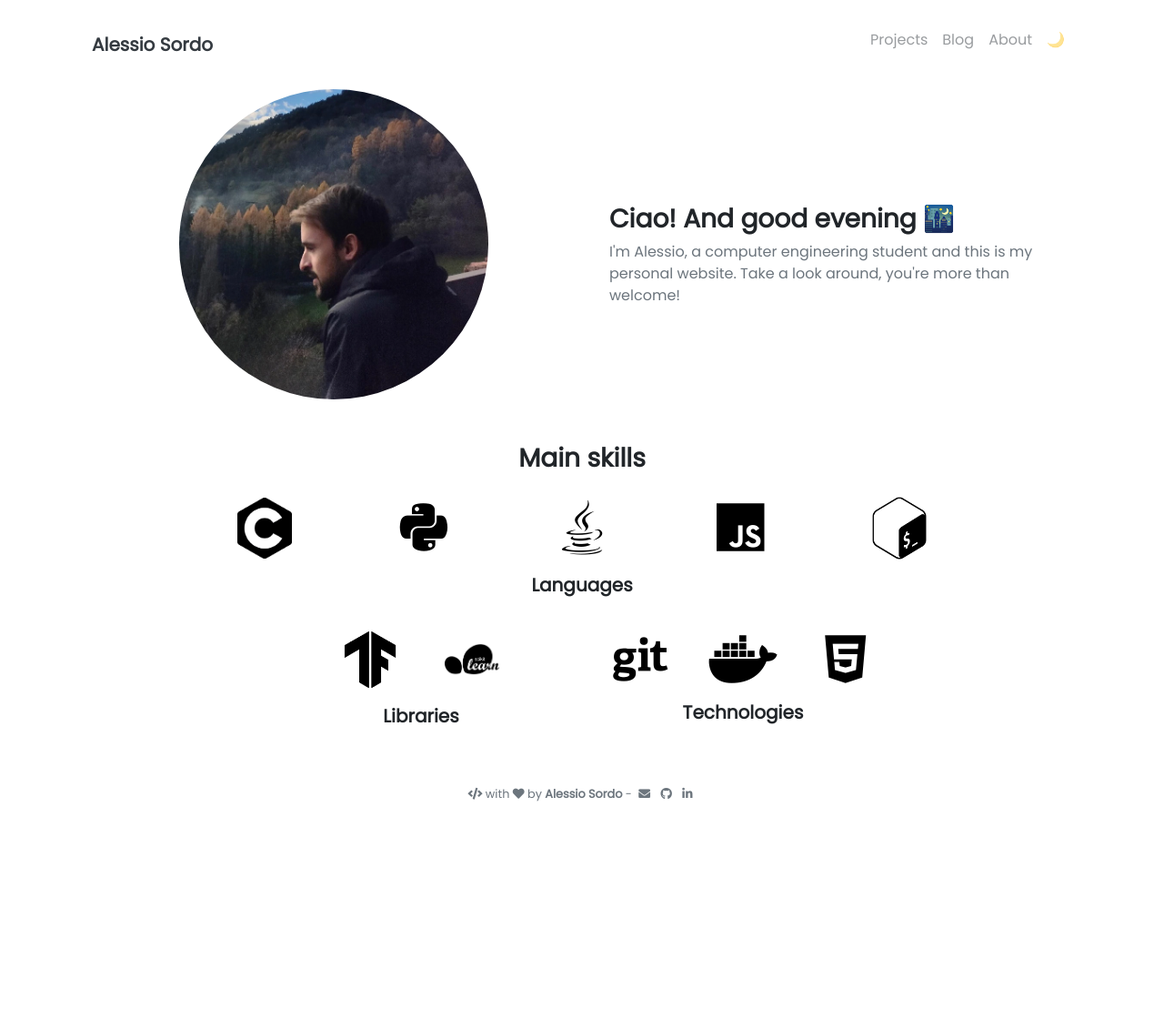
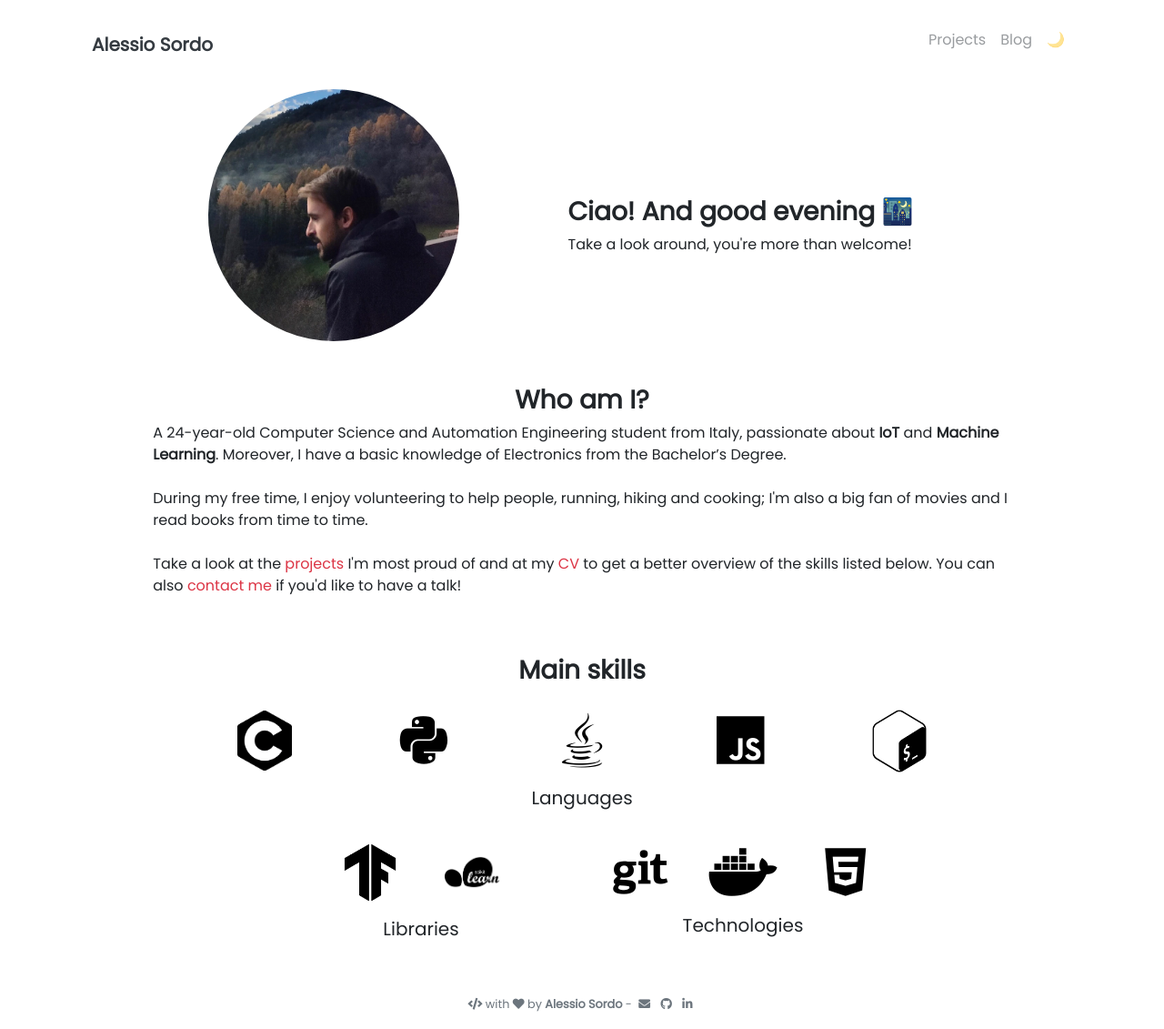
Before and after one commit to alesordo/alesordo.github.io, a Jekyll site: the page built from pages/index.md, in a window 1280 px wide. Shown: the whole page at 91% size. Built offline with Jekyll 4.4.1, drawn with Linux system fonts in a browser that asks for light colours; nearby versions of some CDN libraries; before the commit the page ends 900 px from its top, so only the background shows below that.

Commit message:
Removed about me page, edited markdown sass to display red links. Edited landing.html.

```diff
--- a/_config.yml
+++ b/_config.yml
@@ -1,7 +1,6 @@
 ### Site Settings ###
 title               : Alessio Sordo
 description         : >-
-                      I'm Alessio, a computer engineering student and this is my personal website.
                       Take a look around, you're more than welcome!
 #baseurl             : ""                             # Comment if you are hosting your site at <your-username>.github.io directly
 repository          : alesordo/alesordo.github.io     # Change to <your-username>/<your-username>.github.io (or remove it if you don't need remote projects)
@@ -24,6 +23,7 @@
   - pages/tags.html
   - pages/404.html
   - pages/index.md
+  - pages/about.md
 
 
 ### Author Info ###
--- a/_includes/landing.html
+++ b/_includes/landing.html
@@ -1,8 +1,8 @@
 <!-- Greetings script -->
 <script src="{{ '/assets/js/greeting.js' | relative_url }}"></script>
 
-<div class="row align-items-center justify-content-center p-4">
-  <div class="col-md-6 text-center">
+<section class="row align-items-center justify-content-center p-4">
+  <div class="col-md-5 text-center">
 
     <!-- Fine Circle Responsive Image -->
     <div class="container">
@@ -16,14 +16,27 @@
   <div class="col-md-6 text-left">
     <div class ="container mt-4">
       <h3 class="font-weight-bold">Ciao! And <span id="greeting">greetings</span></h3>
-      <span class="text-muted">{{ site.description }}</span>
+      <span class="">{{ site.description }}</span>
     </div>
   </div>
-</div>
+</section>
 
 <section class="justify-content-center p-4 align-items-start">
+  <div class="col-lg-11 mx-auto markdown-body">
+  <h3 class="font-weight-bold text-center">Who am I?</h3>
+  <p>A 24-year-old Computer Science and Automation Engineering student from Italy, passionate about <span class="font-weight-bold">IoT</span> and <span class="font-weight-bold">Machine Learning</span>.
+    Moreover, I have a basic knowledge of Electronics from the Bachelor’s Degree.<br><br>
+    During my free time, I enjoy volunteering to help people, running, hiking and cooking; I'm also
+    a big fan of movies and I read books from time to time.<br><br>
+    Take a look at the <a href="/projects">projects</a> I'm most proud of and at my <a href="">CV</a> to get a better
+    overview of the skills listed below. You can
+    also <a href="">contact me</a> if you'd like to have a talk!</p>
+  </div>
+</section>
+
+<section class="justify-content-center p-4 align-items-start">
+  <div class="container">
   <h3 class="font-weight-bold text-center">Main skills</h3>
-  <div class="container">
     <div class="row justify-content-center align-items-center">
       <div class="col-12">
         <div class="big card border-0">
--- a/_sass/_landing.scss
+++ b/_sass/_landing.scss
@@ -1,6 +1,3 @@
-// Fine Circle Responsive Image
-// Inspired by https://stackoverflow.com/a/6615994/10194811
-
 #container {
   display: inline-block;
   position: relative;
@@ -63,9 +60,14 @@
   display: inline-block;
   display: block;
   margin: 0 auto; /* This will center the block-level element */
+
+  @media only screen and (max-width: 767px){
+    max-width: 50px;
+    font-size: 50px;
+  }
 }
 
-@media only screen and (max-width: 768px){
+@media only screen and (max-width: 767px){
   .skill{
     padding: 0.5rem;
   }
@@ -76,7 +78,6 @@
   text-decoration: none !important;
   margin: 10px auto;
   justify-content: center;
-  // background-color: #fafafa;
   border-radius: $rounded-borders;
 }
 
@@ -87,7 +88,7 @@
 
 .card-title-skills {
   text-align: center;
-  font-weight: 600;
+  // font-weight: 600;
   margin-top: 0.5rem;
 }
 
@@ -104,18 +105,3 @@
     background-color: rgba(0,0,0,0);
   }
 }
-
-// .circle-image{
-//   display: block;
-//   width: 100%;
-//   height: auto;
-//   object-fit:cover;
-// }
-
-// .circle-image {
-//   width: 50%;
-//   height: 50%;
-//   border-radius: 50%;
-//   object-fit: cover;
-//   object-position: center;
-// }
--- a/_sass/_markdown.scss
+++ b/_sass/_markdown.scss
@@ -30,9 +30,10 @@
   a:not(.btn):not([class^="carousel-"]):not([class^="list-"]):not(.no-underline) {
     display: inline-block;
     text-decoration: none;
+    color: $danger;
 
     &:hover {
-      color: $primary;
+      color: $danger;
     }
 
     &::after {
@@ -41,7 +42,7 @@
       height: 0.15em;
       margin-top: -0.15em;
       width: 0;
-      background: $primary;
+      background: $danger;
       transition: width 0.35s;
     }
 
@@ -75,7 +76,7 @@
   }
 
   blockquote {
-    border-left: 0.25em solid $primary;
+    border-left: 0.25em solid $danger;
     color: $secondary;
     padding: 0 1em;
   }
@@ -106,7 +107,7 @@
       padding-bottom: 12px;
       font-weight: 500;
       text-align: left;
-      background-color: $primary;
+      background-color: $danger;
       color: white;
     }
 
```
Also changed, not shown: pages/about.md (+1 -1 lines).
